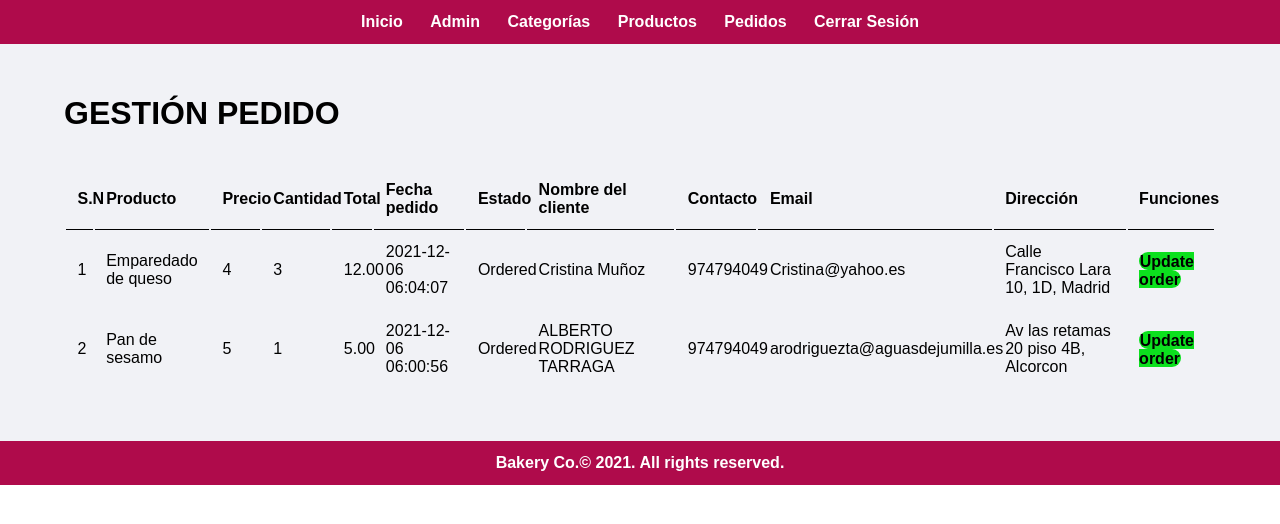
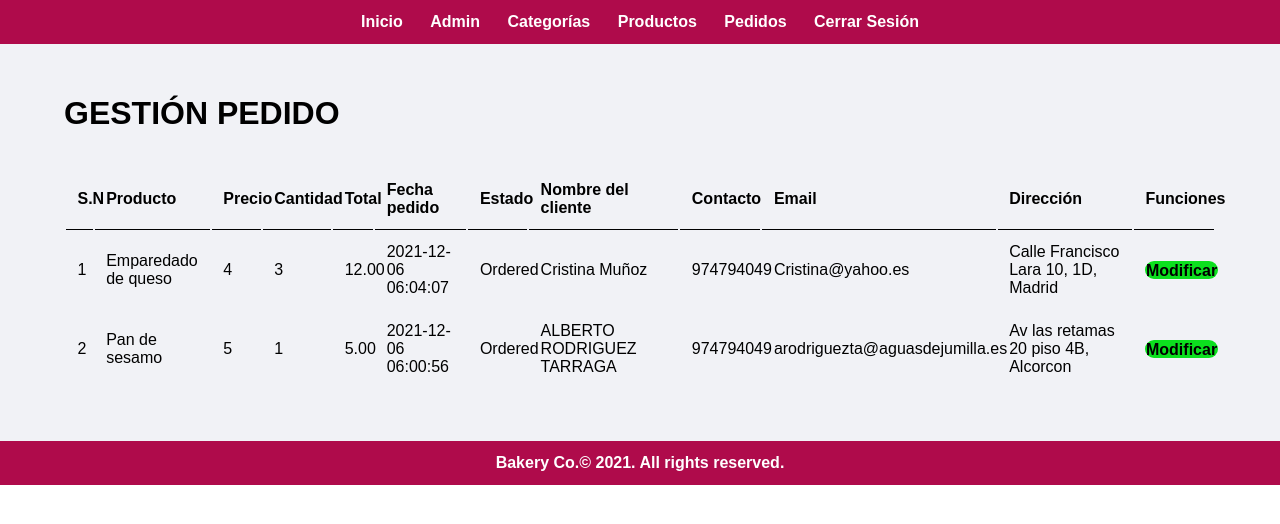
Before and after one commit to IngridBC/TFC-DAW, a PHP site: page /food-bakery/admin/manage-order.php in a window 1280 px wide. Shown: the top 524 px of the page. Run offline with PHP 8.4, Linux system fonts and the light colour scheme; a user stored in the database is signed in; data comes from the database, SQL or seed files in the repository.

Commit message:
Add files via upload

```diff
--- a/admin/manage-order.php
+++ b/admin/manage-order.php
@@ -87,7 +87,7 @@
                                     <td><?php echo $customer_email;?></td>
                                     <td><?php echo $customer_addres;?></td>
                                     <td>
-                                        <a href="<?php echo SITEURL;?>admin/update-order.php?id=<?php echo $id;?>" class="btn-secondary"> Update order</a>
+                                        <a href="<?php echo SITEURL;?>admin/update-order.php?id=<?php echo $id;?>" class="btn-secondary">Modificar</a>
                                     </td>
                                 </tr>
                                 <?php
--- a/admin/update-order.php
+++ b/admin/update-order.php
@@ -94,7 +94,7 @@ if(isset($_GET['id'])){
                         <td clospan="2">
                             <input type="hidden" name="id" value="<?php echo $id;?>">
                             <input type="hidden" name="price" value="<?php echo $price;?>">
-                            <input type="submit" name="submit" value="Update Order" class="btn-secondary">
+                            <input type="submit" name="submit" value="Modificar" class="btn-secondary">
                         </td>
 
                     </tr>
--- a/admin/update-password.php
+++ b/admin/update-password.php
@@ -97,5 +97,4 @@
         //redirect to manage admin-- > showing properly mesage
     }
 ?>
-
 <?php include ('partials/footer.php'); ?>
```
